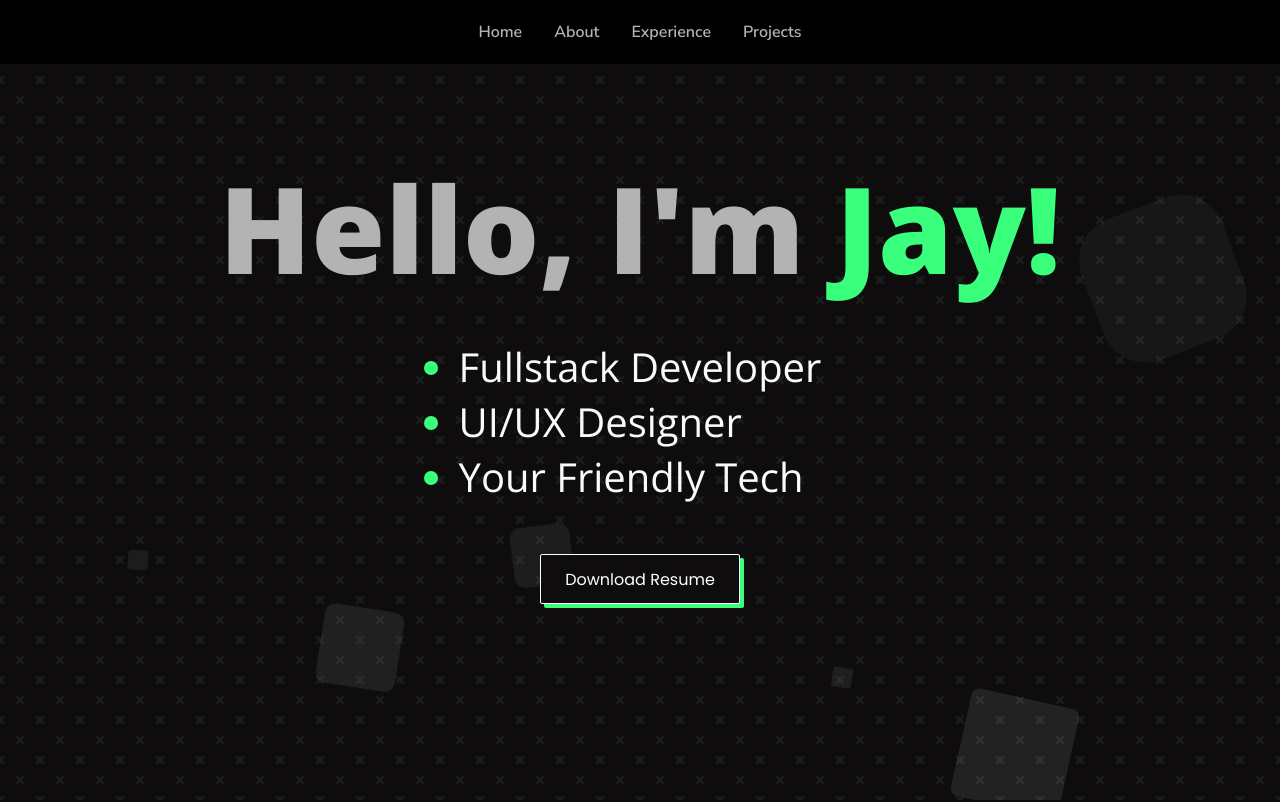
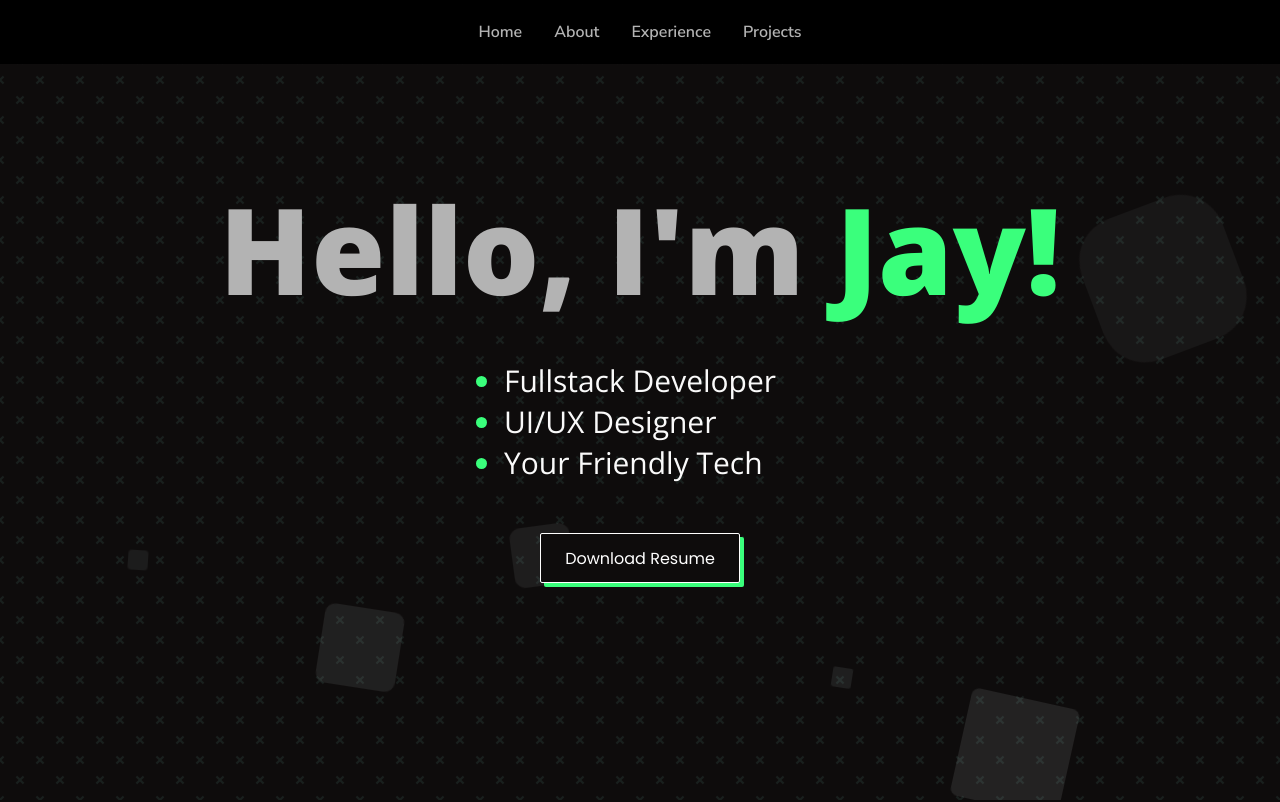
Before and after one commit to Jayadeep-Sayani/Portfolio, a React (Vite) app: page / in a window 1280 px wide. Shown: the top 802 px of the page. Built offline with nearby package versions, Linux system fonts and the light colour scheme.

Commit message:
fixed hero

```diff
--- a/src/index.css
+++ b/src/index.css
@@ -723,4 +723,8 @@ body {
   .shappeal ::marker {
     color: var(--primary-color);
   }
+
+  .shappeal {
+    font-size: 30px;
+  }
 }
```
